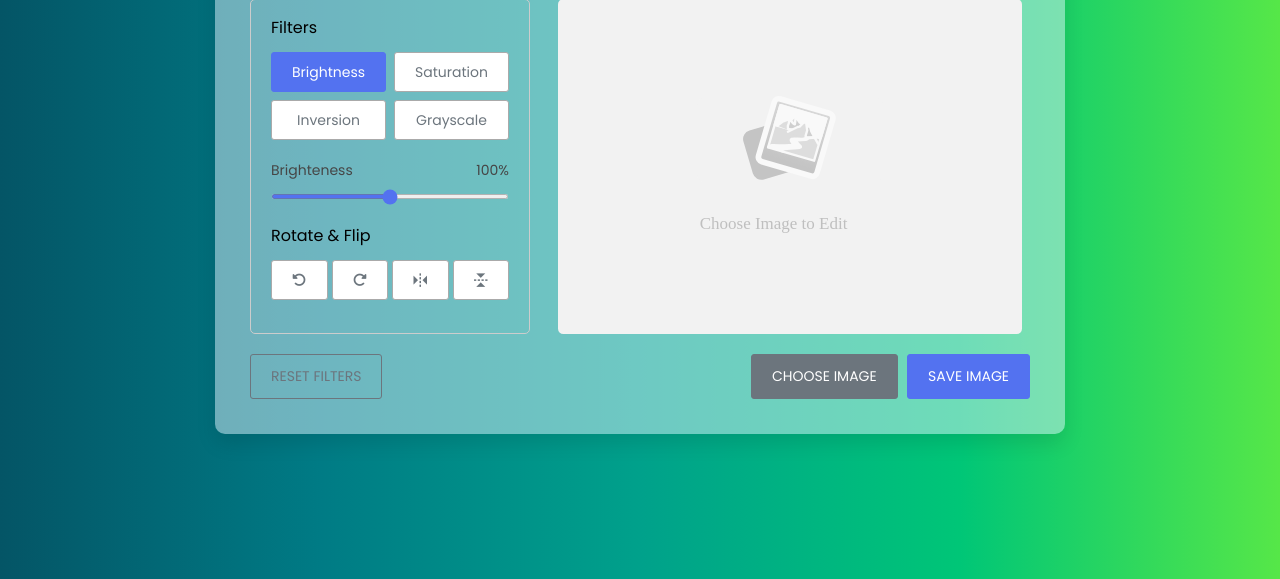
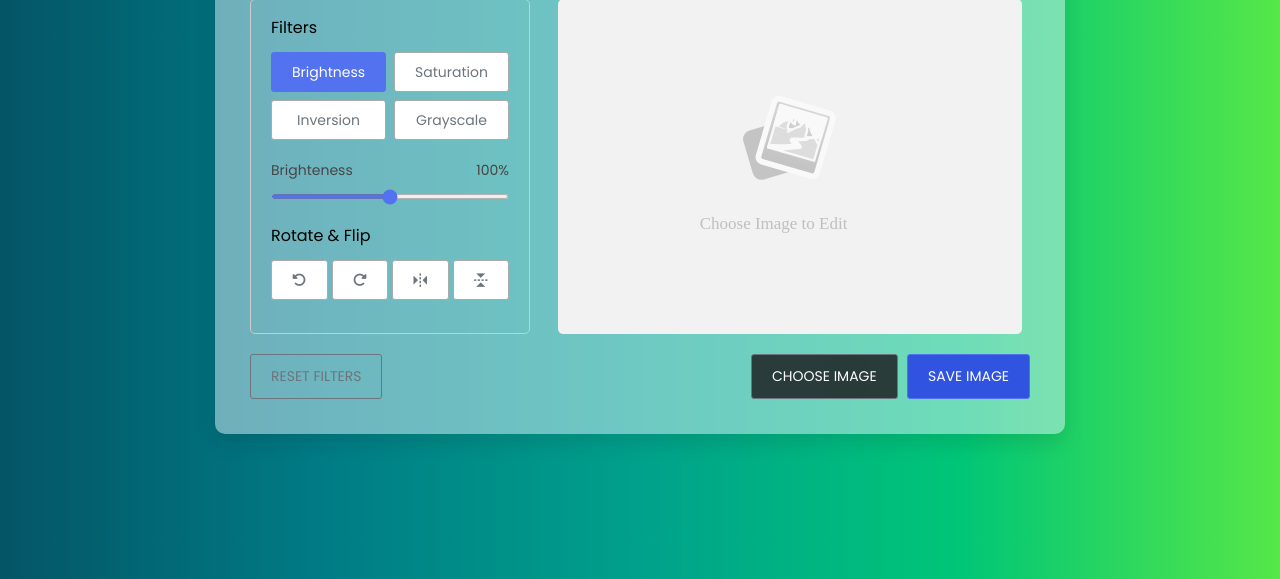
Before and after one commit to ashishverma2831/Image-Editor, a plain HTML site: page index.html in a window 1280 px wide. Shown: the part 221-800 px from the top of the page. Drawn offline with nearby package versions, Linux system fonts and the light colour scheme.

Commit message:
last one

```diff
--- a/style.css
+++ b/style.css
@@ -144,21 +144,21 @@ body{
   background: #6C757D;
 }
 .controls .choose-img{
-  background: #6C757D;
+  background: #1d1f22d7;
   border: 1px solid #6C757D;
 }
 .controls .choose-img:hover{
-    background: #1d1f22d7;
+    background: #6C757D;
     border: 1px solid #6C757D;
   }
 .controls .save-img{
   margin-left: 5px;
-  background: #5372F0;
+  background: #3154e0;
   border: 1px solid #5372F0;
 }
 .controls .save-img:hover{
     margin-left: 5px;
-    background: #3154e0;
+    background: #5372F0;
     border: 1px solid #5372F0;
   }
 
```
Also changed, not shown: images/Capture1.PNG (added), images/Capture2.PNG (added), 1 other file.
